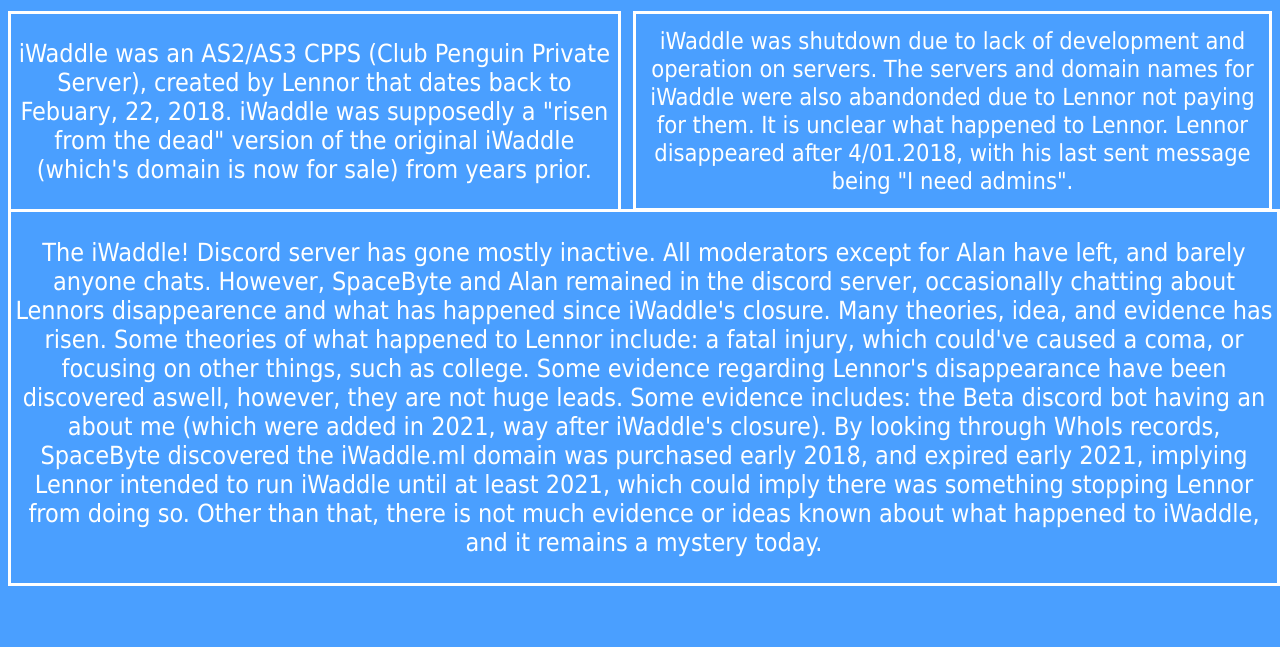
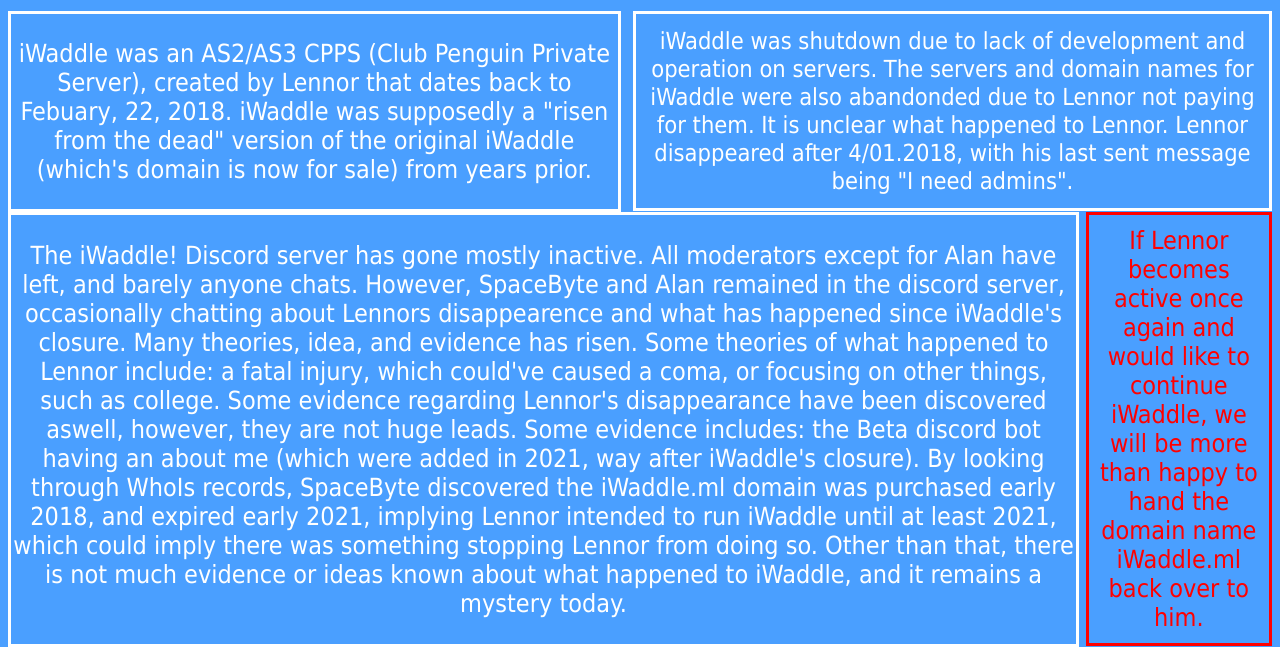
Before and after one commit to iwaddle/iwaddle.github.io, a plain HTML site: page index.html in a window 1280 px wide. Shown: the part 333-980 px from the top of the page. Before the commit the page ends 927 px from the top, so only its background shows below. Drawn offline with Linux system fonts and the light colour scheme.

Commit message:
Add files via upload

```diff
--- a/style.css
+++ b/style.css
@@ -23,15 +23,29 @@
 	font-weight:lighter;
 }
 .boxbot {
-
-	width:100%;border:3px solid white;padding:1px;text-align:center;
+	float:left;
+	width:84.1%;border:3px solid white;padding:1px;text-align:center;
 
 	color:#ffffff;
 	font-family:Tahoma;
 	font-weight:lighter;
 }
+.redbox {
+	float: right;
+	width:12.5%;border:3px solid red;padding:11.2px;text-align:center;
+
+	color:#ff0000;
+	font-family:Tahoma;
+	font-weight:lighter;
+}
 p {
 	color:#ffffff;
+	font-size:25px;
+	font-family:Tahoma;
+	font-weight:lighter;
+}
+r {
+	color:#ff0000;
 	font-size:25px;
 	font-family:Tahoma;
 	font-weight:lighter;
```
Also changed, not shown: index.html (+1 -1 lines).
